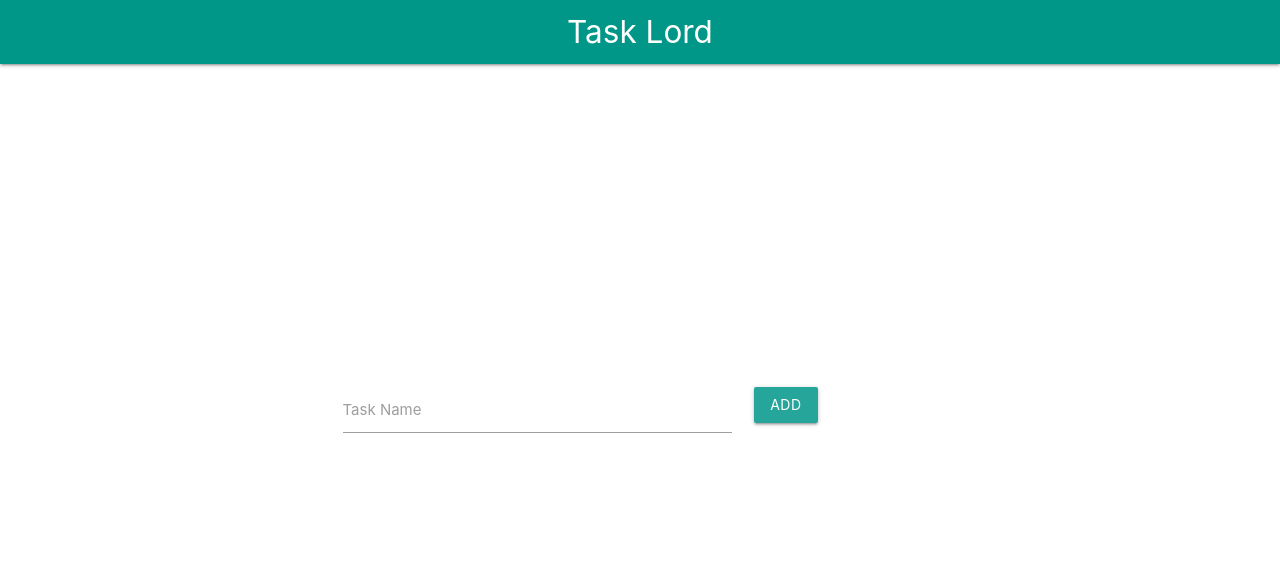
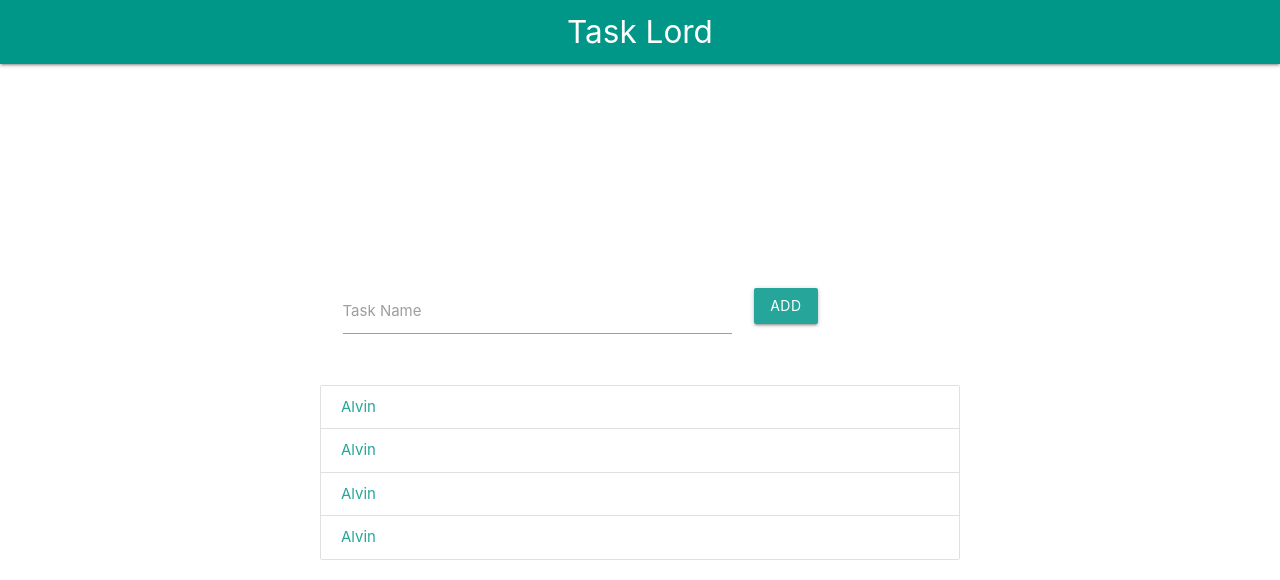
Before and after one commit to ragokan/TaskLord, a React (Create React App) app: page / in a window 1280 px wide. Shown: the top 580 px of the page. Built offline with nearby package versions, Linux system fonts and the light colour scheme.

Commit message:
give tasks an id

```diff
--- a/src/App.tsx
+++ b/src/App.tsx
@@ -1,6 +1,7 @@
 import React from "react";
 import Navbar from "./components/layout/Navbar";
 import AddTask from "./components/tasks/AddTask";
+import TaskList from "./components/tasks/TaskList";
 import MainProvider from "./context/MainProvider";
 import "./MainStyles.css";
 
@@ -11,6 +12,7 @@ const App: React.FC = () => {
         <Navbar />
         <div className="MainTaskContainer">
           <AddTask />
+          <TaskList />
         </div>
       </MainProvider>
     </>
--- a/src/MainStyles.css
+++ b/src/MainStyles.css
@@ -7,6 +7,7 @@
   flex-direction: column;
 }
 
-.AddTaskContainer {
+.AddTaskContainer,
+.TaskListContainer {
   min-width: 50%;
 }
--- a/src/components/tasks/AddTask.tsx
+++ b/src/components/tasks/AddTask.tsx
@@ -3,30 +3,25 @@ import TaskInterface from "../../context/interfaces/TaskInterface";
 import { TaskContext } from "../../context/TaskContext";
 
 const AddTask: React.FC = () => {
-  const [task, setTask] = useState<TaskInterface>({
-    taskName: "",
-    taskIsCompleted: false,
-  });
+  const [taskName, setTaskName] = useState("");
   const { addTask }: any = useContext(TaskContext);
 
   const submitTask = () => {
+    const task: TaskInterface = {
+      taskID: Math.floor(Math.random() * 1234567),
+      taskName,
+      taskIsCompleted: false,
+    };
     addTask(task);
-    setTask({ taskIsCompleted: false, taskName: "" });
+    setTaskName("");
   };
 
   return (
     <>
       <div className="row AddTaskContainer">
-        <div className="col s12">
+        <div className="s12 col">
           <div className="input-field col s8">
-            <input
-              id="taskName"
-              type="text"
-              className="validate"
-              value={task.taskName}
-              onChange={(e) => setTask({ taskName: e.target.value, taskIsCompleted: false })}
-              required
-            />
+            <input id="taskName" type="text" className="validate" value={taskName} onChange={(e) => setTaskName(e.target.value)} required />
             <label htmlFor="taskName">Task Name</label>
           </div>
           <div className="input-field col s4">
--- /dev/null
+++ b/src/components/tasks/TaskList.tsx
@@ -0,0 +1,24 @@
+import React from "react";
+
+const TaskList: React.FC = () => {
+  return (
+    <>
+      <div className="collection TaskListContainer">
+        <a href="#!" className="collection-item">
+          Alvin
+        </a>
+        <a href="#!" className="collection-item">
+          Alvin
+        </a>
+        <a href="#!" className="collection-item">
+          Alvin
+        </a>
+        <a href="#!" className="collection-item">
+          Alvin
+        </a>
+      </div>
+    </>
+  );
+};
+
+export default TaskList;
--- a/src/context/interfaces/TaskInterface.ts
+++ b/src/context/interfaces/TaskInterface.ts
@@ -1,4 +1,5 @@
 interface TaskInterface {
+  taskID: number;
   taskName: string;
   taskIsCompleted: boolean;
 }
```
Also changed, not shown: 1 other file (tests, documents, lock files or other folders).
